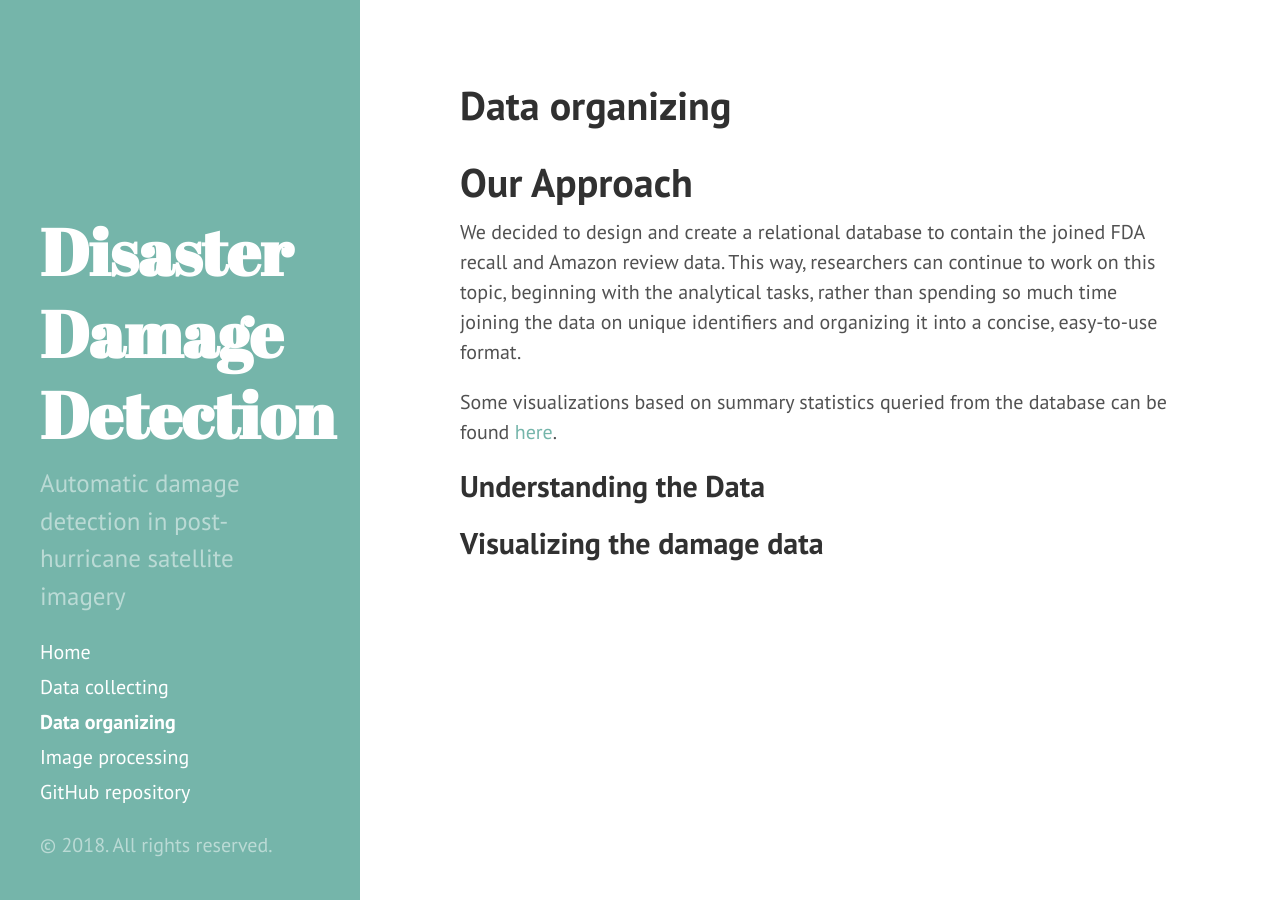
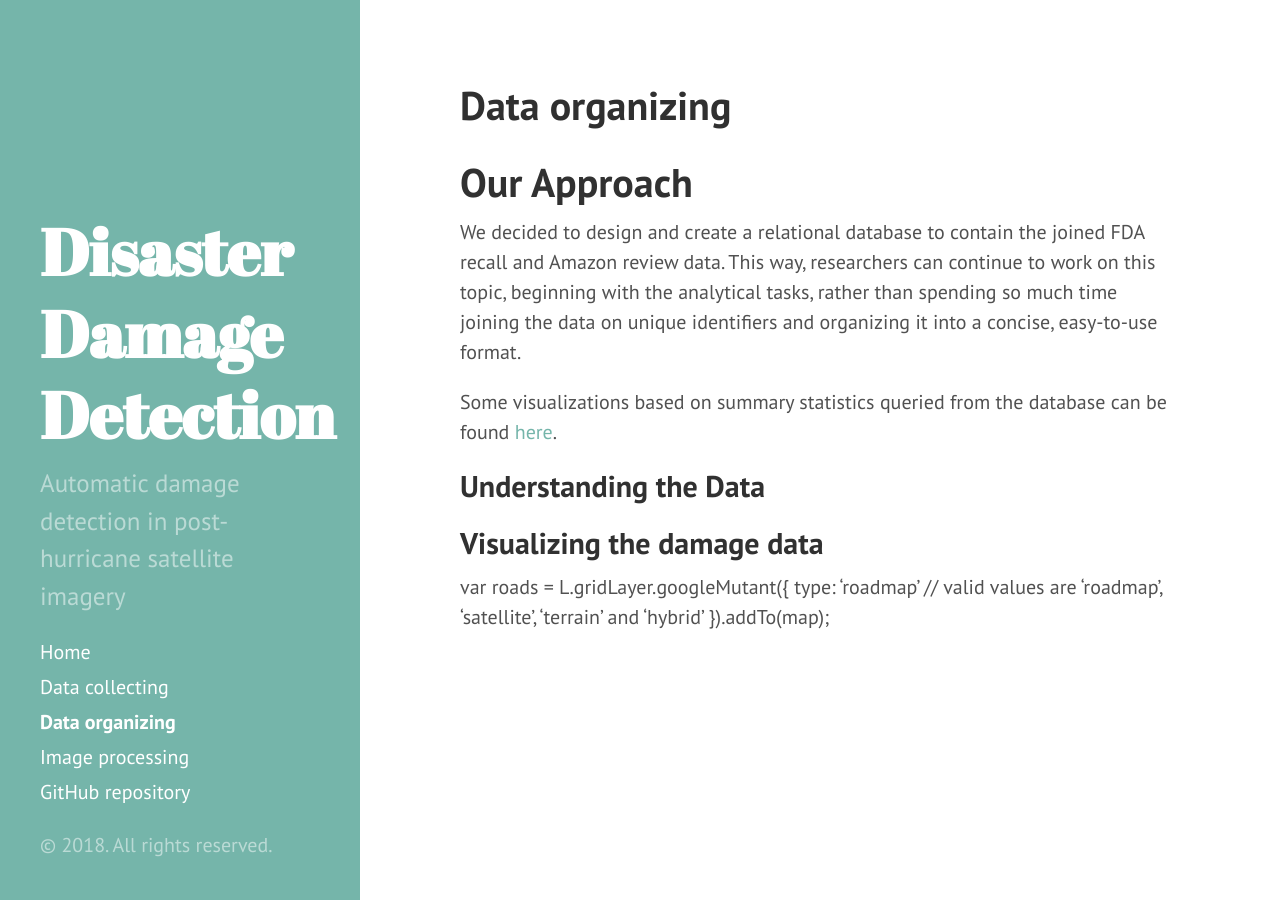
Before and after one commit to DDS-Lab/disaster-damage-detection, a Jekyll site: the page built from data-organizing.md, in a window 1280 px wide. Built offline with Jekyll 4.4.1, drawn with Linux system fonts in a browser that asks for light colours; nearby versions of some CDN libraries; a script that is not in the unit is left out.

Commit message:
Update data-organizing.md

```diff
--- a/data-organizing.md
+++ b/data-organizing.md
@@ -16,3 +16,9 @@ Some visualizations based on summary statistics queried from the database can be
 <script src="https://maps.googleapis.com/maps/api/js?key=YOUR_API_KEY" async defer></script>
 <link rel="stylesheet" href="https://unpkg.com/leaflet@1.0.3/dist/leaflet.css" />
 <script src="https://unpkg.com/leaflet@1.0.3/dist/leaflet.js"></script>
+
+<script src='https://unpkg.com/leaflet.gridlayer.googlemutant@latest/Leaflet.GoogleMutant.js'></script>
+
+var roads = L.gridLayer.googleMutant({
+    type: 'roadmap' // valid values are 'roadmap', 'satellite', 'terrain' and 'hybrid'
+}).addTo(map);
```
